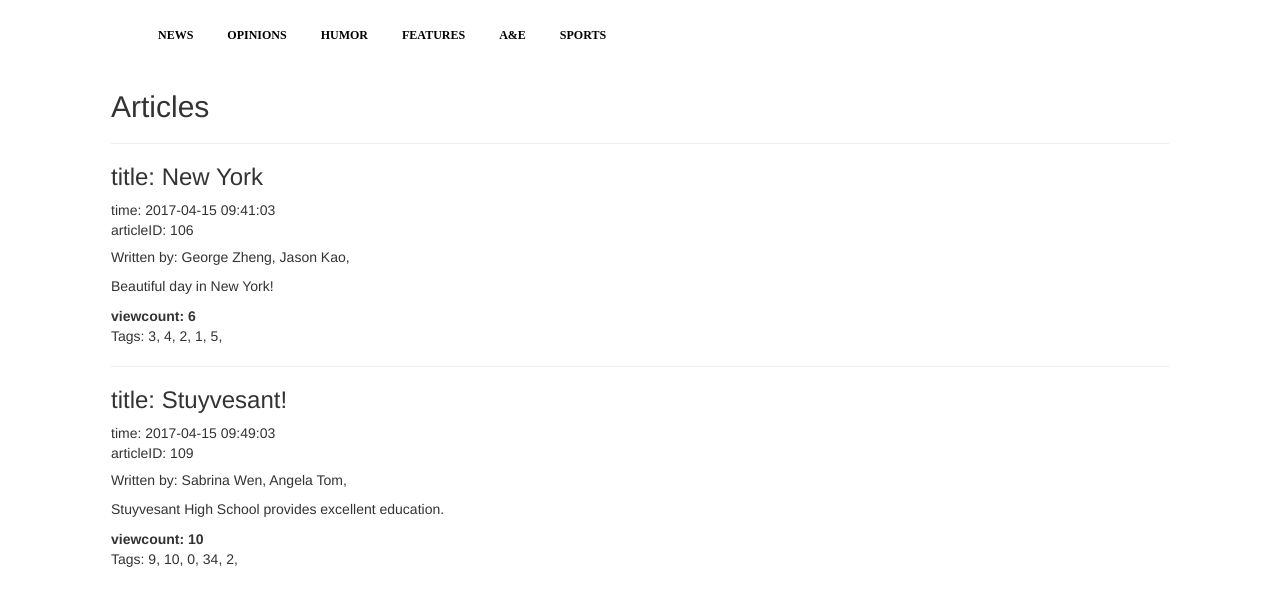
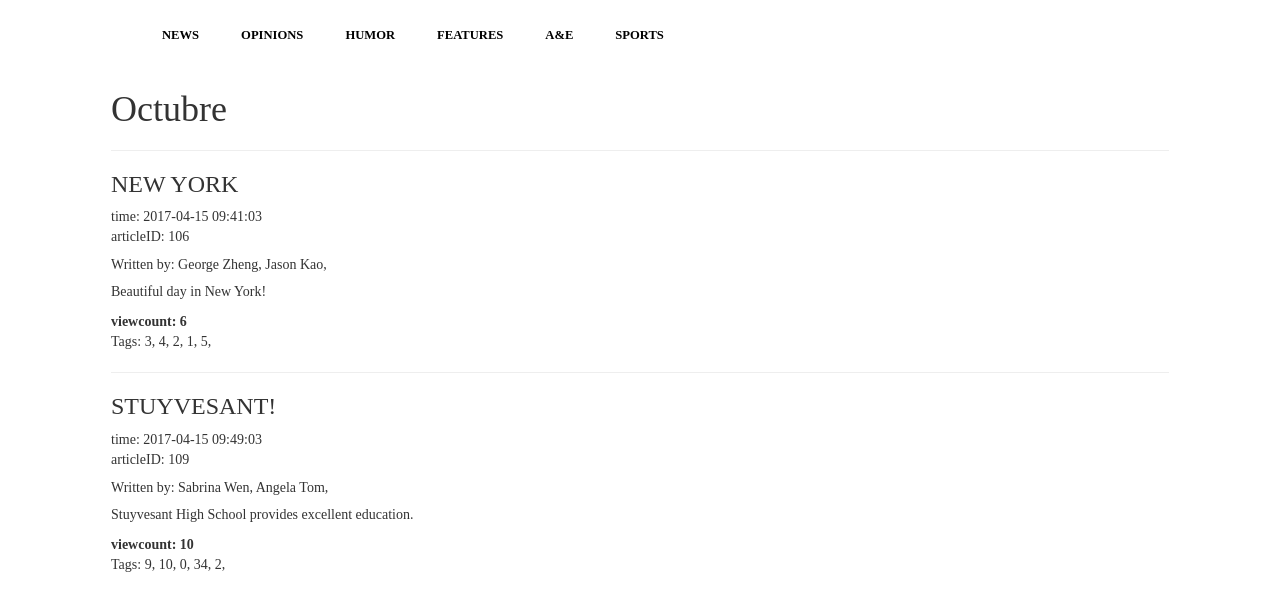
Before and after one commit to stuyspec/stuyspec2017, a Flask app: page / in a window 1280 px wide. Shown: the top 611 px of the page. Run offline with Flask 2, Linux system fonts and the light colour scheme; some libraries are stand-ins or nearby versions; some web fonts are replaced.

```diff
--- a/app/static/css/custom.css
+++ b/app/static/css/custom.css
@@ -1,7 +1,6 @@
 /*
-NOTES:
 
-Table of Contents
+TABLE OF CONTENTS
 
 1.) typography
 
@@ -28,6 +27,41 @@ Table of Contents
     font-style: normal;
 }
 
+@font-face {
+    font-family: 'cheltenham_reg';
+    src: url('../fonts/Cheltenham_Regular.ttf');
+    font-weight: normal;
+    font-style: normal;
+}
+
+@font-face {
+    font-family: 'adobe_caslon_reg';
+    src: url('../fonts/adobe_caslon_pro_regular.ttf');
+    font-weight: normal;
+    font-style: normal;
+}
+
+@font-face {
+    font-family: 'adobe_caslon_italic';
+    src: url('../fonts/adobe_caslon_pro_italic.ttf');
+    font-weight: normal;
+    font-style: normal;
+}
+
+@font-face {
+    font-family: 'theinhardt_med';
+    src: url('../fonts/Theinhardt_Medium.ttf');
+    font-weight: normal;
+    font-style: normal;
+}
+
+@font-face {
+    font-family: 'theindhardt_bold';
+    src: url('../fonts/Theinhardt_Bold.ttf');
+    font-weight: normal;
+    font-style: normal;
+}
+
 /*---------- 2.) default styles ----------*/
 
 
@@ -38,6 +72,10 @@ html {
 .container {
     width: 85%;
     margin: 0 auto;
+}
+
+.color-this-red {
+    color: red;
 }
 
 /*---------- 3.) base ----------*/
@@ -53,8 +91,10 @@ html {
 
 .navbar-collapse .navbar-nav li {
     display: inline-block;
-    padding: 5px 2px;
-
+    margin: 15px;
+    border: 1px solid #fff;
+    border-radius: 5px;
+    transition-duration: .1s;
 }
 
 .navbar-collapse .navbar-nav li:hover {
@@ -64,18 +104,21 @@ html {
 
 .navbar-collapse .navbar-nav li a {
     display: block;
-    margin: 15px;
-    padding: 0;
+    padding: 4px 5px;
     font-family: 'neutra_text_demi';
     font-weight: bold;
     color: #000000;
-    font-size: 12px;
+    font-size: 0.9em;
     line-height: 30px;
     text-decoration: none;
     text-transform: uppercase;
-    transition-duration: .2s;
 }
 
-.navbar-collapse .navbar-nav li a:hover {
-    cursor: pointer;
+.navbar-collapse .navbar-nav li a:hover,
+.navbar-collapse .navbar-nav li a:active,
+.navbar-collapse .navbar-nav li a:focus,
+.navbar-collapse .navbar-nav li a:visited, {
+    color: #000;
 }
+
+/* footer */
--- a/app/templates/base.html
+++ b/app/templates/base.html
@@ -1,6 +1,6 @@
 <!DOCTYPE html>
 
-{% set title = title | default('DEFAULT TITLE') %}
+{% set title = title | default('DEFAULT_TITLE') %}
 
 <html lang="en">
 
--- a/app/templates/index.html
+++ b/app/templates/index.html
@@ -1,15 +1,15 @@
 {% extends "base.html" %}
 {% block content %}
 
-<h2>Articles</h2>
+<h1 style="font-family: cheltenham_reg;">Octubre</h1>
 
     {% for post in posts %}
 
     <hr>
 
-    <div class="post">
+    <div class="post" style="font-family: cheltenham_reg">
 
-        <h3>title: {{ post.title }}</h3>
+        <h3 style="font-family:cheltenham_reg; text-transform: uppercase"> {{ post.title }}</h3>
 
         <p>
             time: {{ post.timestamp }} <br>
--- a/app/views.py
+++ b/app/views.py
@@ -33,4 +33,5 @@ def index():
     ]
 
     return render_template("index.html",
+                           title="Stuyvesant Spectator",
                            posts=posts)
```
Also changed, not shown: 1 other file.
